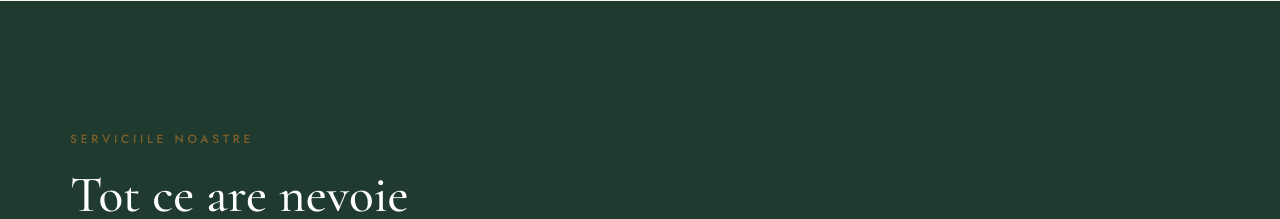
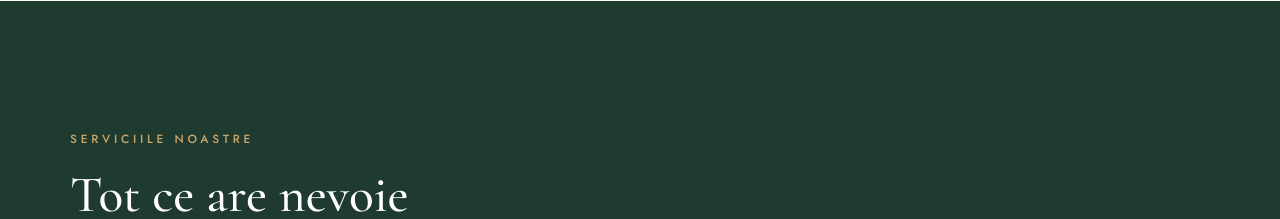
Before and after one commit to Roman210416/largo-parc, a React (Vite) app in the folder client/: page / in a window 1280 px wide. Shown: the part 1640-1859 px from the top of the page. Built offline with nearby package versions, Linux system fonts and the light colour scheme.

Commit message:
Contrast pe sectiunile verzi

```diff
--- a/client/src/styles.css
+++ b/client/src/styles.css
@@ -182,3 +182,5 @@ p { margin: 0 0 1em; }
 .galerie__grid .mare { grid-column: span 2; grid-row: span 2; }
 .galerie__grid .inalt { grid-row: span 2; }
 .galerie__grid .lat { grid-column: span 2; }
+
+.servicii .eyebrow, .meniu .eyebrow { color: var(--gold-l); }
```
